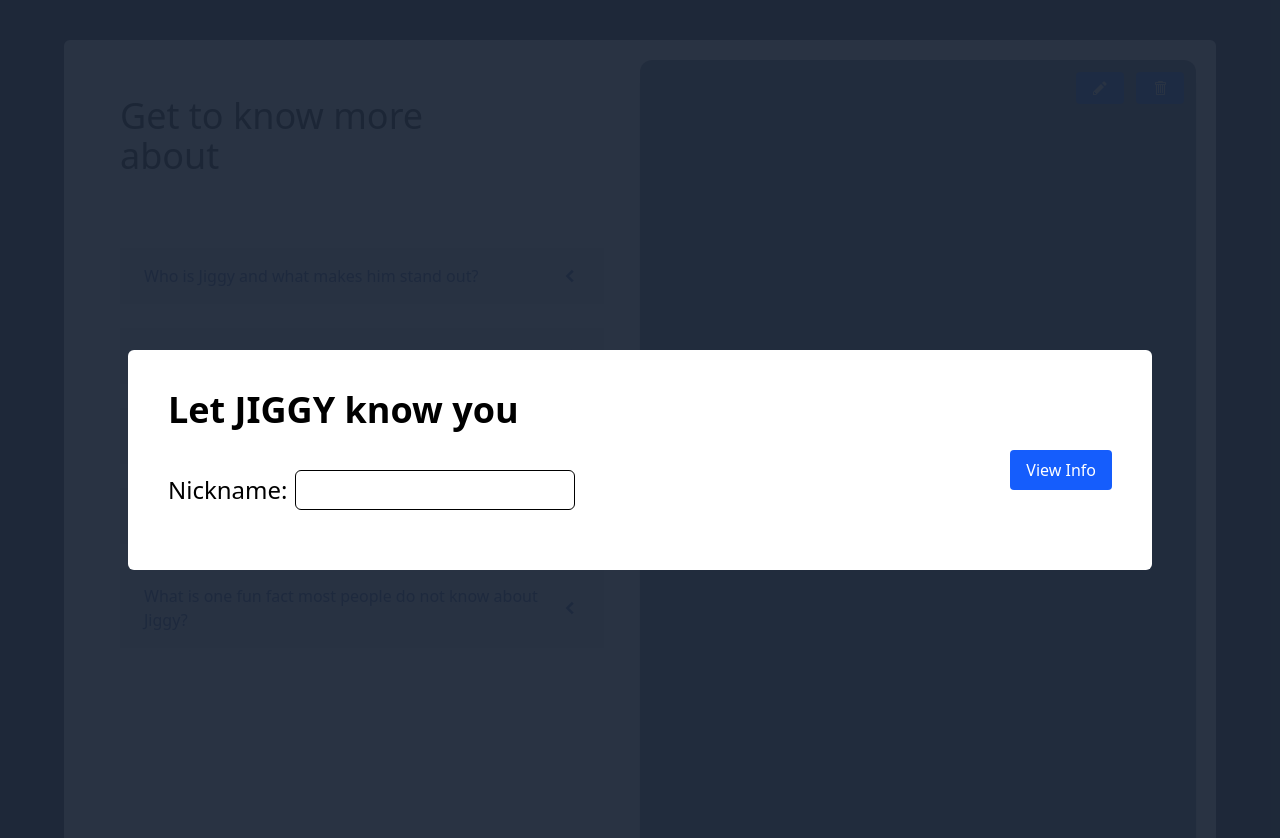
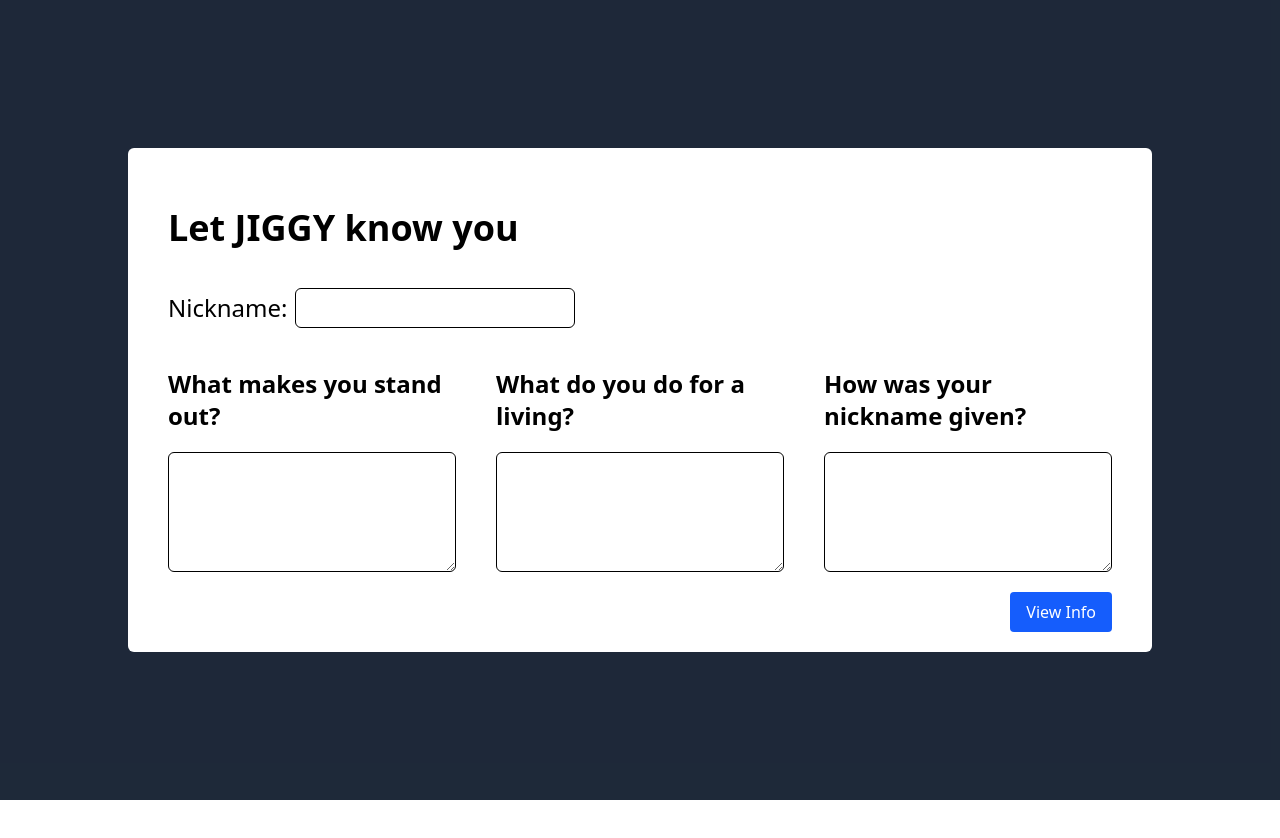
Before and after one commit to vickcodes001/accordion, a React (Vite) app: page / in a window 1280 px wide. Shown: the top 838 px of the page. After the commit the page ends 800 px from the top, so only its background shows below. Built offline with nearby package versions, Linux system fonts and the light colour scheme.

Commit message:
updated code

```diff
--- a/src/App.js
+++ b/src/App.js
@@ -2,55 +2,51 @@ import { useState } from "react";
 import Accordion from "./components/Accordion";
 import User from "./components/userDetail/User";
 
-const items = [
+
+
+function App() {
+  const [sharedName, setSharedName] = useState("");
+  const [showOverlay, setShowOverlay] = useState(true);
+  const [nickname, setNickname] = useState("")
+  const [items, setItems] = useState ([
   {
     id: 1,
-    label: "Who is Jiggy and what makes him stand out?",
+    label: "What makes you stand out?",
     content:
-      "Jiggy is the kind of guy who enters a room and shifts the vibe in a good way. He is full of energy, always dressed with style, and never afraid to speak his mind. What makes him stand out? His confidence, his rhythm (on and off the dance floor), and the way he turns everyday moments into memorable ones.",
+      "",
   },
   {
     id: 2,
-    label: "What does Jiggy do for a living?",
+    label: "What do you do for a living?",
     content:
-      "By day, Jiggy is a creative consultant. Helping brands find their voice through bold visuals, catchy campaigns, and sometimes, a little choreography. He freelances across fashion, music, and tech. If it is got flavor, Jiggy probably behind it.",
+      "",
   },
   {
     id: 3,
-    label: "Why do people call him Jiggy?",
+    label: "How was your nickname given?",
     content:
-      "The nickname “Jiggy” came from his high school days when he danced so smoothly at a talent show that the crowd started chanting it. It stuck. Now, it is more than a name. It is a whole personality.",
+      "",
   },
-  {
-    id: 4,
-    label: "What are Jiggy's hobbies or interests?",
-    content:
-      "Jiggy loves street dancing, graphic design, vintage sneakers, late-night food hunts, and hosting chill rooftop sessions with good music and even better company. He is also into photography and spontaneous travel.",
-  },
-  {
-    id: 5,
-    label: "What is one fun fact most people do not know about Jiggy?",
-    content:
-      "Despite his loud style, Jiggy writes poetry, you know, deep, introspective stuff. He even has a secret notebook filled with verses he is never shared. Not everything about Jiggy is on display and that is part of his charm.",
-  },
-];
+])
 
-function App() {
-  const [sharedData, setSharedData] = useState("");
-  const [showOverlay, setShowOverlay] = useState(true);
+  const handleAnswerSubmit = (answersArray) => {
+    const updatedItems = items.map((item, index) => ({
+      ...item,
+      content: answersArray[index] || "",
+    }))
+    setItems(updatedItems);
+    setShowOverlay(false)
+  }
 
-  const handleOverlay = (data) => {
-    setSharedData(data);
-    setShowOverlay(false);
-  };
   return (
     <div className="flex min-h-screen items-center justify-center relative bg-gray-800 py-10">
-      {showOverlay && (
+      {showOverlay ? (
         <div className="flex items-center justify-center absolute z-30 w-full h-full bg-gray-800/95">
-          <User onSubmit={handleOverlay} />
+          <User onAnswerSubmit={handleAnswerSubmit} onNicknameChange={setNickname} />
         </div>
+      ) : (
+        <Accordion items={items} nickname={nickname} />
       )}
-      <Accordion items={items} sharedData={sharedData} />
     </div>
   );
 }
--- a/src/components/Accordion.js
+++ b/src/components/Accordion.js
@@ -6,7 +6,7 @@ import {
   GoPencil,
 } from "react-icons/go";
 
-function Accordion({ items, sharedData }) {
+function Accordion({ items, nickname }) {
   const [expandedIndex, setExpandedIndex] = useState(-1);
   const [image, setImage] = useState(null);
   const fileInputRef = useRef();
@@ -78,11 +78,11 @@ function Accordion({ items, sharedData }) {
     <div className="flex flex-col-reverse md:flex-row max-w-6xl md-h-full mx-auto md:grid-cols-2 lg:w-full items-center justify-between rounded-md p-5 bg-white">
       {/* left div */}
       <div className="flex flex-col gap-10 lg:w-1/2 h-200 p-4">
-        <h3 className="text-2xl lg:text-4xl text-center lg:text-left mt-5 md:text-4xl mb-5 lg:ml-5">
+        <h3 className="text-3xl lg:text-4xl text-center lg:text-left mt-5 md:text-4xl mb-5 lg:ml-5">
           Get to know more
-          <br /> about {sharedData}{" "}
+          <br /> about {nickname}{" "}
         </h3>
-        <div>{renderedItems}</div>
+        <div className="mt-20">{renderedItems}</div>
       </div>
       {/* right div */}
       <div className="flex justify-center lg:w-1/2 bg-gray-500 rounded-xl relative w-full h-120 lg:h-200">
--- /dev/null
+++ b/src/components/Dropdown.js
@@ -0,0 +1,7 @@
+import React from 'react'
+
+function Dropdown() {
+  return <div>Dropdown...</div>
+}
+
+export default Dropdown
--- a/src/components/userDetail/User.js
+++ b/src/components/userDetail/User.js
@@ -1,38 +1,39 @@
 import React, { useState } from "react";
 
-const User = ({ onSubmit }) => {
-  const [inputValue, setInputValue] = useState("");
-  const [data, setData] = useState({
-    quality: "",
-    occupation: "",
-    reason: "",
-    hobbies: "",
-    fact: "",
-  });
-
-  // const handleSubmit = (e) => {
-  //   e.preventDefault();
-  //   if (name && data) {
-  //     onSubmit({ name, data });
-  //     setName("");
-  //     setData("");
-  //   }
-  // };
+const User = ({ setSharedData, onSubmit, onAnswerSubmit, onNicknameChange, nickname }) => {
+  const [answers, setAnswers] = useState(Array(5).fill(""))
 
   const textStyling =
     "border rounded-md p-2 w-full text-[12px] lg:text-[20px] outline-none mb-2 lg:h-20";
 
+    // for the user input
   const handleUserChange = (e) => {
-    setInputValue(e.target.value)
+    onNicknameChange(e.target.value)
   };
 
-  const handleClick = () => {
-    onSubmit(inputValue)
+  // textarea field
+  const handleAnswerChange = (index, value) => {
+    const updatedAnswers = [...answers]
+    updatedAnswers[index] = value
+    setAnswers(updatedAnswers)
   }
+
+  // textarea
+  const handleSubmit = (e) => {
+    e.preventDefault()
+    onAnswerSubmit(answers)
+
+  }
+
+  const questions = [
+            "What makes you stand out?",
+            "What do you do for a living?",
+            "How was your nickname given?",
+           ]
 
   return (
     <>
-      <div className="flex flex-col items-center justify-center gap-5 w-[80%] py-10 lg:px-10 bg-white rounded-md relative">
+      <div className="flex flex-col items-center justify-center gap-5 w-[80%] py-10 lg:px-10 lg:py-15 bg-white rounded-md relative">
         <h3 className="text-xl font-bold lg:w-full lg:text-4xl">
           Let JIGGY know you
         </h3>
@@ -46,48 +47,29 @@ const User = ({ onSubmit }) => {
             <input
               type="text"
               id="username"
-              value={inputValue}
+              value={nickname}
               onChange={handleUserChange}
               className="border rounded-md p-2 w-40 h-7 lg:w-70 lg:h-10 text-[12px] lg:text-[20px] outline-none"
             />
+
           </div>
           {/* textarea */}
-          {/* <div className="flex flex-col items-center justify-center lg:flex-row lg:items-start lg:justify-between lg:gap-10 w-[90%] lg:w-full text-center lg:text-2xl lg:text-start object-contain h-full">
-            <div className="flex flex-col gap-3 lg:w-1/2">
-              <label htmlFor="bio1">What makes you stand out?</label>
-              <textarea
-                id="bio1"
-                // value={data.quality}
-                className={textStyling}
-              />
-              <label htmlFor="bio2">What do you do for a living?</label>
-              <textarea
-                id="bio2"
-                value={data.occupation}
-                className={textStyling}
-              />
-              <label htmlFor="bio3">
-                Why do people call you that nickname?
-              </label>
-              <textarea id="bio3" value={data.reason} className={textStyling} />
+          <div className="flex flex-col items-center gap-5  justify-center lg:flex-row lg:items-start lg:justify-between lg:gap-10 w-[90%] lg:w-full text-center lg:text-2xl lg:text-start object-contain h-full">
+           {questions.map((question, index) => (
+            <div key={index} className="flex flex-col  w-full">
+               <label className="font-bold">{question}</label>
+                <textarea
+                  value={answers[index]}
+                  onChange={(e) => handleAnswerChange(index, e.target.value)}
+                  rows={3}
+                  className="border rounded-md h-15 w-full lg:h-30 mt-5"
+                />
             </div>
-
-            <div className="flex flex-col gap-3 lg:w-1/2">
-              <label htmlFor="bio4">What are your hobbies/interests?</label>
-              <textarea
-                id="bio4"
-                value={data.hobbies}
-                className={textStyling}
-              />
-              <label htmlFor="bio5">
-                What is one fun fat most people don&apos;t know about you?
-              </label>
-              <textarea id="bio5" value={data.fact} className={textStyling} />
-            </div>
-          </div> */}
+           ))}
+          </div>
         </form>
         <button
-          onClick={handleClick} className="px-4 py-2 bg-blue-600 lg:absolute lg:right-10 lg:bottom-20 text-white rounded cursor-pointer">
+          onClick={handleSubmit} type="submit" className="px-4 py-2 bg-blue-600 lg:absolute lg:right-10 lg:bottom-5 text-white rounded cursor-pointer">
           View Info
         </button>
       </div>
--- /dev/null
+++ b/src/pages/AccordionPage.js
@@ -0,0 +1,60 @@
+import { useState } from "react";
+import Accordion from "../components/Accordion";
+import User from "../components/userDetail/User";
+
+const items = [
+  {
+    id: 1,
+    label: "Who is Jiggy and what makes him stand out?",
+    content:
+      "Jiggy is the kind of guy who enters a room and shifts the vibe in a good way. He is full of energy, always dressed with style, and never afraid to speak his mind. What makes him stand out? His confidence, his rhythm (on and off the dance floor), and the way he turns everyday moments into memorable ones.",
+  },
+  {
+    id: 2,
+    label: "What does Jiggy do for a living?",
+    content:
+      "By day, Jiggy is a creative consultant. Helping brands find their voice through bold visuals, catchy campaigns, and sometimes, a little choreography. He freelances across fashion, music, and tech. If it is got flavor, Jiggy probably behind it.",
+  },
+  {
+    id: 3,
+    label: "Why do people call him Jiggy?",
+    content:
+      "The nickname “Jiggy” came from his high school days when he danced so smoothly at a talent show that the crowd started chanting it. It stuck. Now, it is more than a name. It is a whole personality.",
+  },
+  {
+    id: 4,
+    label: "What are Jiggy's hobbies or interests?",
+    content:
+      "Jiggy loves street dancing, graphic design, vintage sneakers, late-night food hunts, and hosting chill rooftop sessions with good music and even better company. He is also into photography and spontaneous travel.",
+  },
+  {
+    id: 5,
+    label: "What is one fun fact most people do not know about Jiggy?",
+    content:
+      "Despite his loud style, Jiggy writes poetry, you know, deep, introspective stuff. He even has a secret notebook filled with verses he is never shared. Not everything about Jiggy is on display and that is part of his charm.",
+  },
+];
+
+function AccordionPage() {
+  const [sharedName, setSharedName] = useState("");
+  const [sharedData, setSharedData] = useState([])
+  const [showOverlay, setShowOverlay] = useState(true);
+
+  const handleSubmit = (data) => {
+    setSharedName(data);
+    setShowOverlay(false);
+  };
+
+  return (
+    <div className="flex min-h-screen items-center justify-center relative bg-gray-800 py-10">
+      {showOverlay && (
+        <div className="flex items-center justify-center absolute z-30 w-full h-full bg-gray-800/95">
+          <User onSubmit={handleSubmit} />
+        </div>
+      )}
+      <Accordion items={items} sharedData={sharedData } />
+    </div>
+  );
+}
+
+export default AccordionPage;
```
